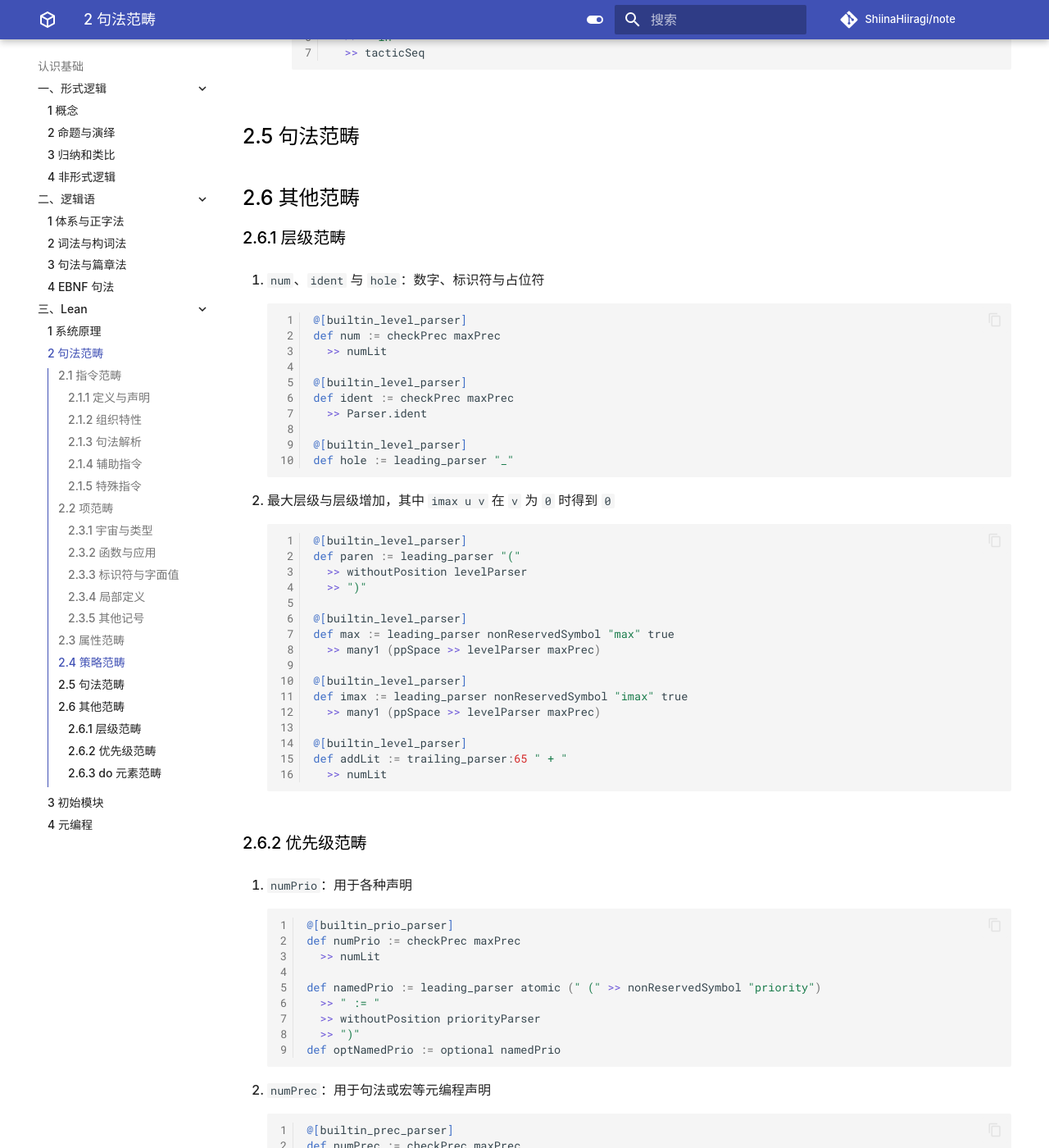
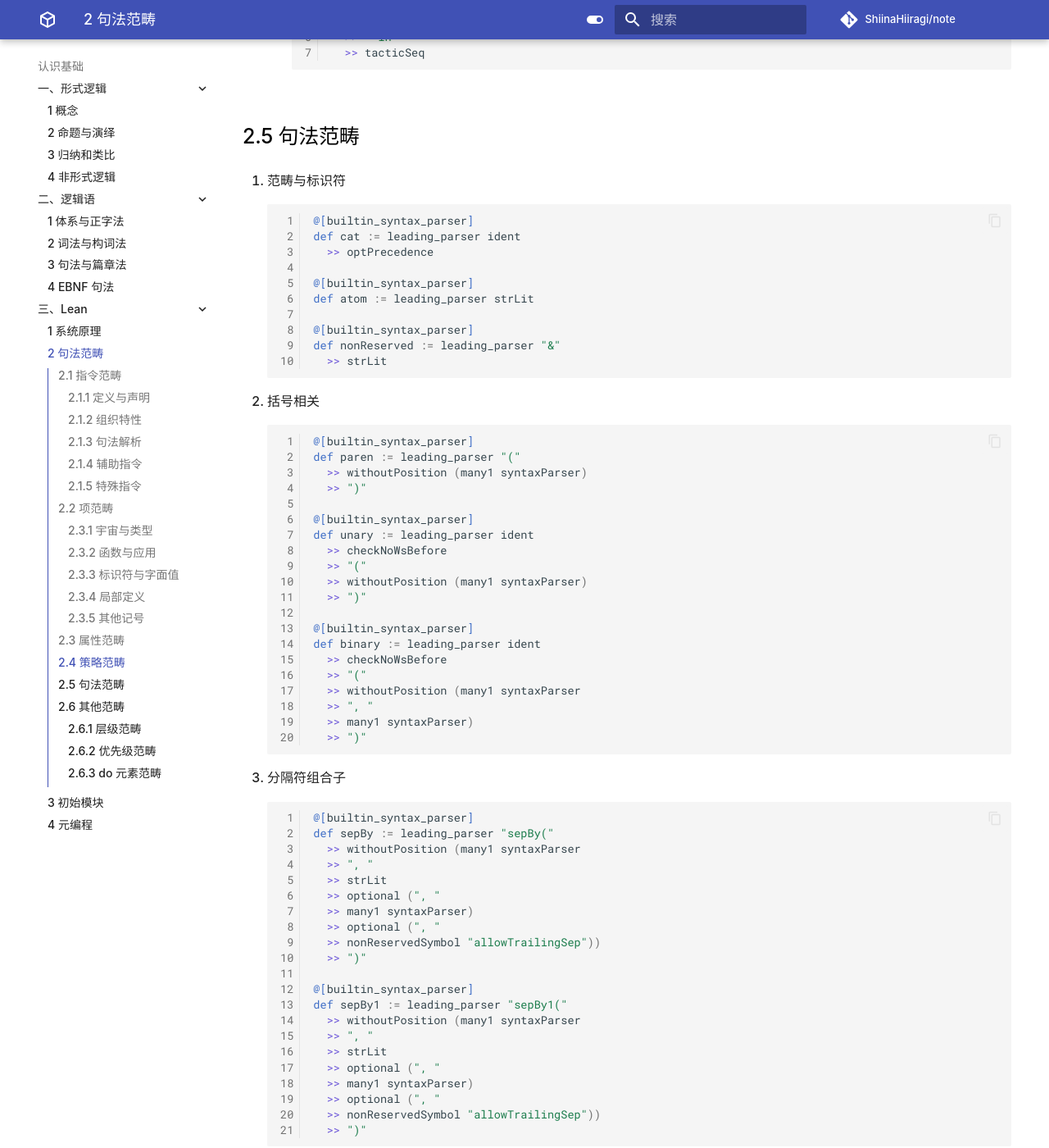
Before and after one commit to ShiinaHiiragi/note, an MkDocs documentation site: the page built from docs/cogn/lean/cat.md, in a window 1280 px wide and 1400 px high, scrolled down 29863 px. Shown: the whole window at 82% size. Built offline with MkDocs 1.6.1 and Material for MkDocs 9.7.7, drawn with Linux system fonts in a browser that asks for light colours; comment, search, counter and statistics services are not loaded.

Commit message:
add new cat

````diff
--- a/docs/cogn/lean/cat.md
+++ b/docs/cogn/lean/cat.md
@@ -1520,7 +1520,71 @@
         ```
 
 ## 2.5 句法范畴
-<!-- TODO -->
+1. 范畴与标识符
+
+    ```lean linenums="1"
+    @[builtin_syntax_parser]
+    def cat := leading_parser ident
+      >> optPrecedence
+
+    @[builtin_syntax_parser]
+    def atom := leading_parser strLit
+
+    @[builtin_syntax_parser]
+    def nonReserved := leading_parser "&"
+      >> strLit
+    ```
+
+2. 括号相关
+
+    ```lean linenums="1"
+    @[builtin_syntax_parser]
+    def paren := leading_parser "("
+      >> withoutPosition (many1 syntaxParser)
+      >> ")"
+
+    @[builtin_syntax_parser]
+    def unary := leading_parser ident
+      >> checkNoWsBefore
+      >> "("
+      >> withoutPosition (many1 syntaxParser)
+      >> ")"
+
+    @[builtin_syntax_parser]
+    def binary := leading_parser ident
+      >> checkNoWsBefore
+      >> "("
+      >> withoutPosition (many1 syntaxParser
+      >> ", "
+      >> many1 syntaxParser)
+      >> ")"
+    ```
+
+3. 分隔符组合子
+
+    ```lean linenums="1"
+    @[builtin_syntax_parser]
+    def sepBy := leading_parser "sepBy("
+      >> withoutPosition (many1 syntaxParser
+      >> ", "
+      >> strLit
+      >> optional (", "
+      >> many1 syntaxParser)
+      >> optional (", "
+      >> nonReservedSymbol "allowTrailingSep"))
+      >> ")"
+
+    @[builtin_syntax_parser]
+    def sepBy1 := leading_parser "sepBy1("
+      >> withoutPosition (many1 syntaxParser
+      >> ", "
+      >> strLit
+      >> optional (", "
+      >> many1 syntaxParser)
+      >> optional (", "
+      >> nonReservedSymbol "allowTrailingSep"))
+      >> ")"
+    ```
 
 ## 2.6 其他范畴
 ### 2.6.1 层级范畴
````
Also changed, not shown: docs/cogn/lean/meta.md (+25 -1 lines).
